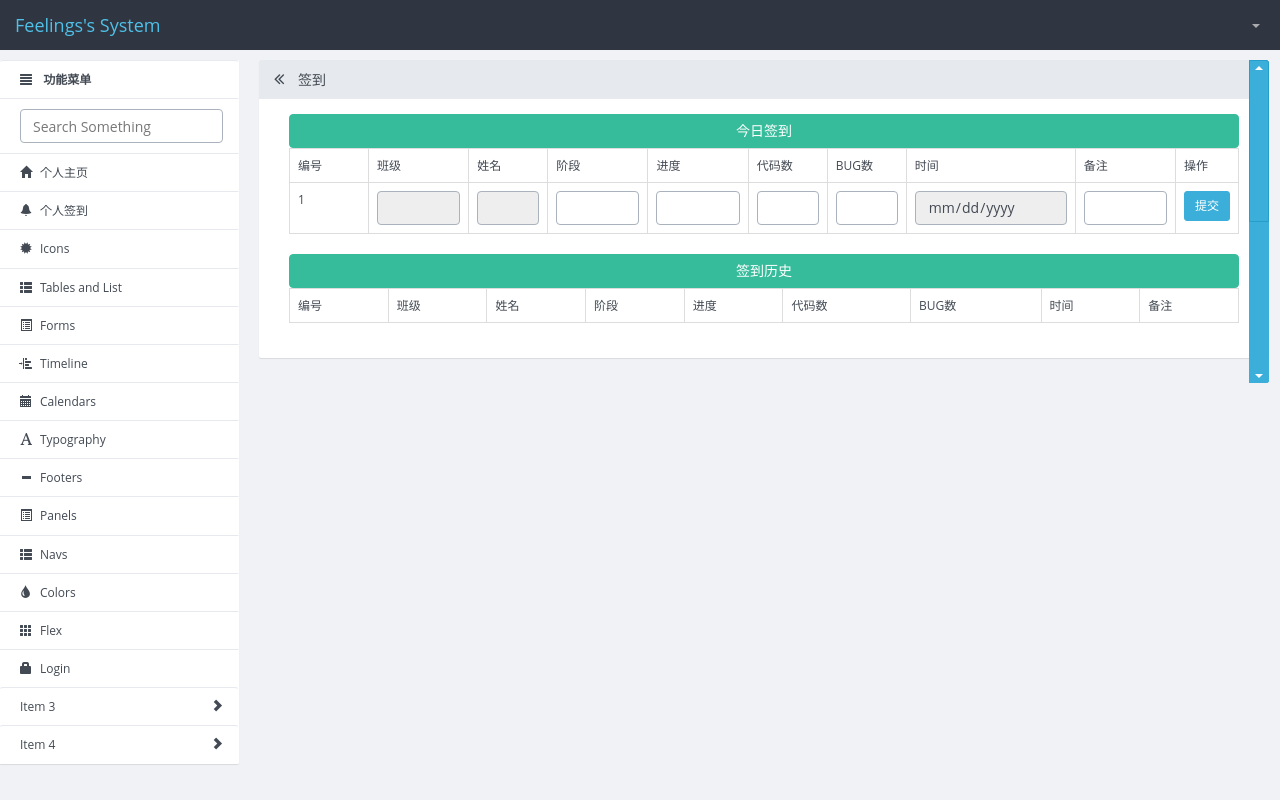
After one commit to FeelingsLw/flask_tree, a Flask app: template apps/templates/qd/index.html in a window 1280 px wide; the page is wider, and only the part inside the window is pictured. The commit adds this page. Run offline with Flask 2, Linux system fonts and the light colour scheme; the template is opened without the code that fills it, so the values that code supplies are empty.

Commit message:
add qd_list inof

```diff
--- a/apps/__init__.py
+++ b/apps/__init__.py
@@ -10,3 +10,7 @@ app.config.from_object(config)
 from apps.user import user
 
 app.register_blueprint(user)
+
+from apps.qd import qd
+
+app.register_blueprint(qd)
--- /dev/null
+++ b/apps/qd/__init__.py
@@ -0,0 +1,5 @@
+from flask import Blueprint
+
+qd = Blueprint('qd',__name__)
+
+from . import view
--- a/apps/templates/index_base.html
+++ b/apps/templates/index_base.html
@@ -44,7 +44,7 @@
                                                        placeholder="Search Something"></li>
                     <li class="list-group-item"><a href="{{ url_for('user.personal') }}"><i class="glyphicon glyphicon-home"></i>个人主页
                     </a></li>
-                       <li class="list-group-item"><a href="alerts.html"><i class="glyphicon glyphicon-bell"></i>个人签到</a>
+                       <li class="list-group-item"><a href="{{ url_for('qd.qd') }}"><i class="glyphicon glyphicon-bell"></i>个人签到</a>
                     <li class="list-group-item"><a href="icons.html"><i class="glyphicon glyphicon-certificate"></i>Icons
                     </a></li>
                     <li class="list-group-item"><a href="list.html"><i class="glyphicon glyphicon-th-list"></i>Tables
--- /dev/null
+++ b/apps/templates/qd/index.html
@@ -0,0 +1,88 @@
+{% extends 'index_base.html' %}
+{% block title %}
+    个人签到
+{% endblock %}
+{% block panel_title %}
+    签到
+{% endblock %}
+{% block info %}
+
+    <div class="content-row">
+        <button type="button" class="btn btn-info btn-block" data-toggle="tooltip" data-placement="top" title=""
+                data-original-title="Tooltip on top">今日签到
+        </button>
+        <table class="table table-bordered">
+            <tr>
+                <td class="col-sm-1">编号</td>
+                <td>班级</td>
+                <td class="col-sm-1">姓名</td>
+                <td>阶段</td>
+                <td>进度</td>
+                <td class="col-sm-1">代码数</td>
+                <td class="col-sm-1">BUG数</td>
+                <td class="col-sm-1">时间</td>
+                <td>备注</td>
+                <td>操作</td>
+            </tr>
+            {% if t_qd %}
+                <tr>
+                    <td>1</td>
+                    <td>{{ user.clazzs[0].name }}</td>
+                    <td>{{ user.nick_name }}</td>
+                    <td>{{ t_qd.stage }}</td>
+                    <td>{{ t_qd.progress }}</td>
+                    <td>{{ qd.code_num }}</td>
+                    <td>{{ qd.bug_num }}</td>
+                    <td>{{ qd.create_time }}</td>
+                    <td>{{ qd.remarks }}</td>
+                </tr>
+            {% else %}
+                <tr>
+                    <td>1</td>
+                    <td><input class="form-control" type="text" value="{{ user.clazzs[0].name }}" readonly></td>
+                    <td><input class="form-control" type="text" value="{{ user.nick_name }}" readonly></td>
+                    <td><input class="form-control" type="text"></td>
+                    <td><input class="form-control" type="text"></td>
+                    <td><input class="form-control" type="number"></td>
+                    <td><input class="form-control" type="number"></td>
+                    <td><input class="form-control" type="date" value="{{ today }}" readonly></td>
+                    <td><input class="form-control" type="text"></td>
+                    <td><input type="submit" value="提交" class="btn btn-primary btn-sm"></td>
+                </tr>
+            {% endif %}
+
+        </table>
+    </div>
+
+    <div class="content-row">
+        <button type="button" class="btn btn-info btn-block" data-toggle="tooltip" data-placement="top" title=""
+                data-original-title="Tooltip on top">签到历史
+        </button>
+        <table class="table table-bordered">
+            <tr>
+                <td>编号</td>
+                <td>班级</td>
+                <td>姓名</td>
+                <td>阶段</td>
+                <td>进度</td>
+                <td>代码数</td>
+                <td>BUG数</td>
+                <td>时间</td>
+                <td>备注</td>
+            </tr>
+            {% for qd in qds %}
+                <tr>
+                    <td>{{ loop.index }}</td>
+                    <td>{{ user.clazzs[0].name }}</td>
+                    <td>{{ user.nick_name }}</td>
+                    <td>{{ qd.stage }}</td>
+                    <td>{{ qd.progress }}</td>
+                    <td>{{ qd.code_num }}</td>
+                    <td>{{ qd.bug_num }}</td>
+                    <td>{{ qd.create_time }}</td>
+                    <td>{{ qd.remarks }}</td>
+                </tr>
+            {% endfor %}
+        </table>
+    </div>
+{% endblock %}
--- a/apps/templates/user/personal.html
+++ b/apps/templates/user/personal.html
@@ -39,10 +39,10 @@
                         <label for="exampleInputFile">班级</label>
                         <select class="form-control input-md" name="cid">
                             {% for c in clazz %}
-                                {% if session.cid == c.id %}
+                                {% if user.clazzs[0].id == c.id %}
                                     <option value="{{ c.id }}" selected>{{ c.name }}</option>
                                 {% endif %}
-                                {% if session.cid != c.id %}
+                                {% if user.clazzs[0].id != c.id %}
                                     <option value="{{ c.id }}">{{ c.name }}</option>
                                 {% endif %}
                             {% endfor %}
--- a/apps/user/views.py
+++ b/apps/user/views.py
@@ -2,7 +2,6 @@ from apps.user import user
 from flask import render_template, request, redirect, url_for, session
 from apps.model import User, db, Clazz
 from flask.views import MethodView
-
 
 @user.route('/index/')
 def index():
@@ -25,7 +24,6 @@ def login():
                 session['uname'] = user.uname
                 session['nick'] = user.nick_name
                 session['sex'] = user.sex
-                session['cid'] = user.cid
                 return redirect(url_for('user.index'))
             else:
                 return render_template('login.html', msg='密码错误')
```
Also changed, not shown: apps/model.py (+25 -3 lines), apps/qd/view.py (added, +23 -0 lines).
